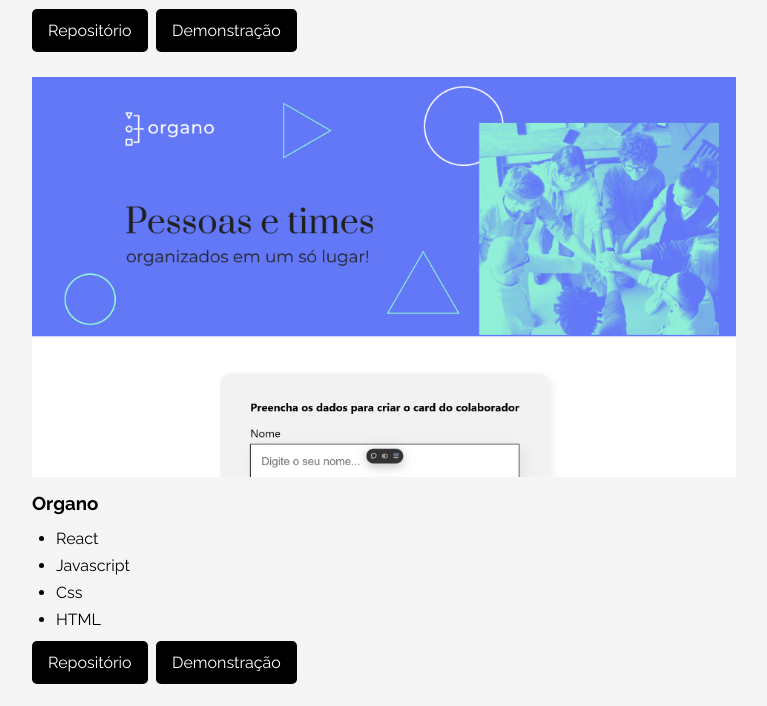
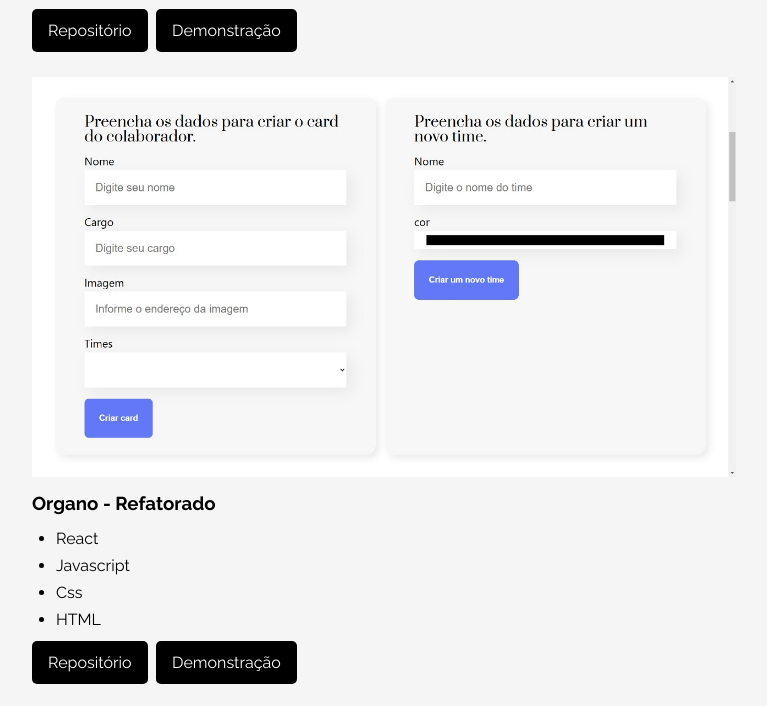
Before and after one commit to devpabloh/portfolio-dev-pabloh, a plain HTML site: page index.html in a window 1280 px wide. Shown: the part 2603-3309 px from the top of the page, without its empty margins (256-1023 px from the left). Drawn offline with nearby package versions, Linux system fonts and the light colour scheme.

Commit message:
Adicionando o projeto organo refatorado

```diff
--- a/index.html
+++ b/index.html
@@ -218,7 +218,25 @@
                 </div>
             </div>
             <div class="container-projects">
-                <img src="assets/projeto-organo.png" alt="projeto miniblog">
+                <img src="assets/projeto-organo-refatorado.jpg" alt="projeto Organo refatorado">
+                <div>
+                    <h3>Organo - Refatorado</h3>
+                    <ul class="list-projects">
+                        <li>React</li>
+                        <li>Javascript</li>
+                        <li>Css</li>
+                        <li>HTML</li>
+                    </ul>
+                    <nav class="nav-projects">
+                        <ul>
+                            <li><a href="https://github.com/devpabloh/projeto-organo-refatorado" target="_blank" rel="noopener">Repositório</a></li>
+                            <li><a href="https://projeto-organo-refatorado.vercel.app/" target="_blank" rel="noopener">Demonstração</a></li>
+                        </ul>
+                    </nav>
+                </div>
+            </div>
+            <div class="container-projects">
+                <img src="assets/projeto-organo.png" alt="projeto organo">
                 <div>
                     <h3>Organo</h3>
                     <ul class="list-projects">
```
